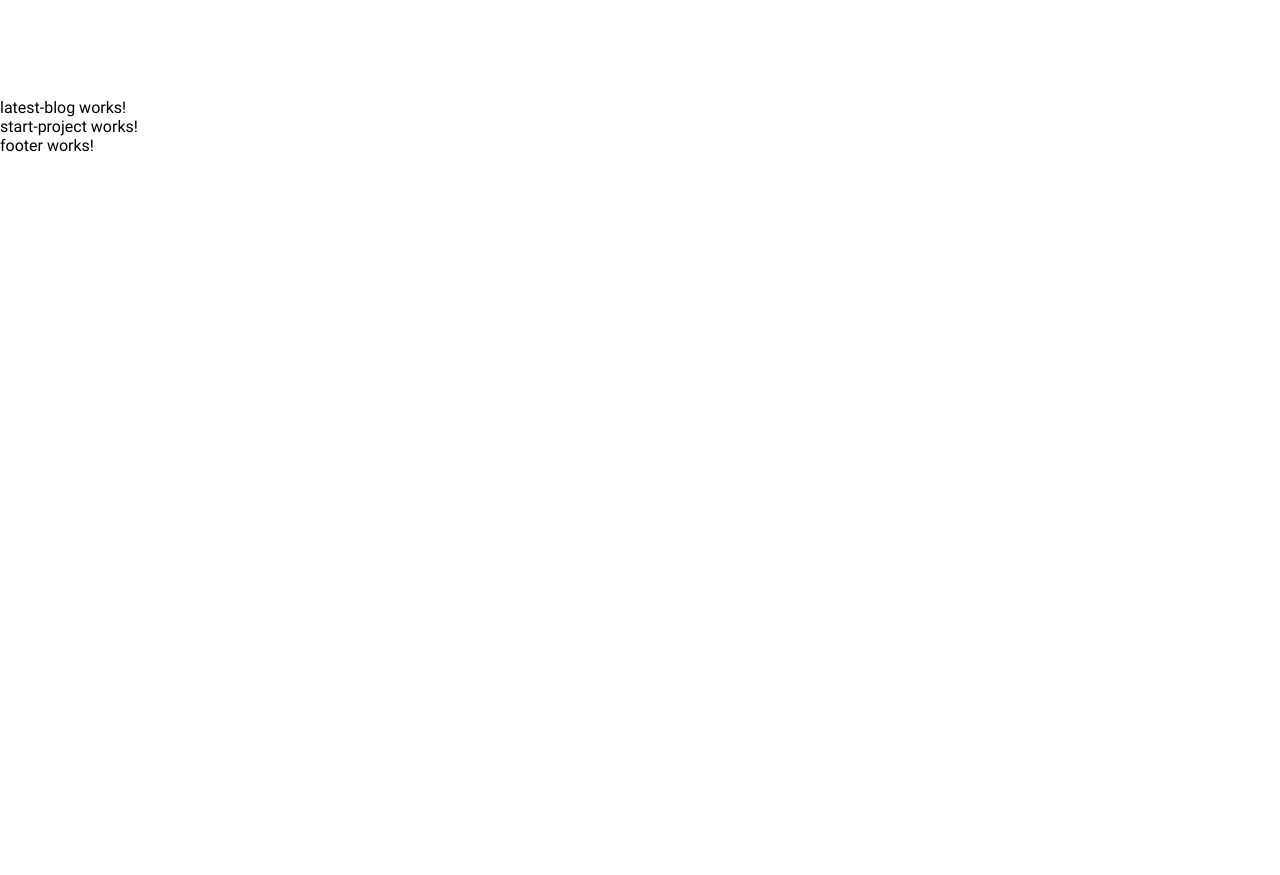
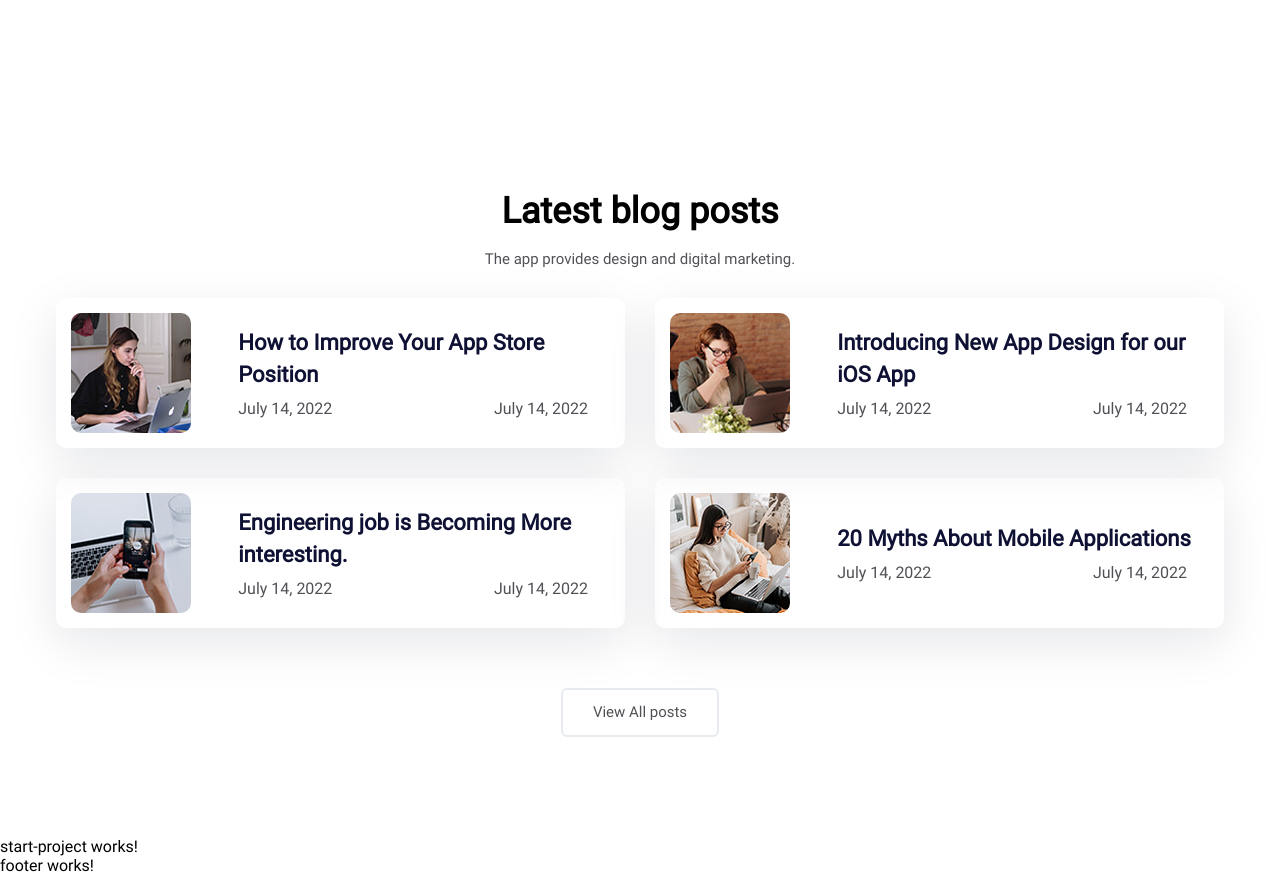
Before and after one commit to ShyraiDan/Appie-Angular, an Angular app: page / in a window 1280 px wide. Shown: the part 4160-5035 px from the top of the page. Before the commit the page ends 4315 px from the top, so only its background shows below. Built offline with nearby package versions, Linux system fonts and the light colour scheme.

Commit message:
add template and styles for latest-blog and comment components

```diff
--- a/src/app/app.module.ts
+++ b/src/app/app.module.ts
@@ -20,6 +20,7 @@ import { WhatDoItemComponent } from './main/what-do/what-do-item/what-do-item.co
 import { GetStartedAdvantageComponent } from './main/get-started/get-started-advantage/get-started-advantage.component';
 import { AdvantagesImageComponent } from './main/advantages/advantages-image/advantages-image.component';
 import { AdvantagesDescComponent } from './main/advantages/advantages-desc/advantages-desc.component';
+import { CommentComponent } from './main/latest-blog/comment/comment.component';
 
 @NgModule({
   declarations: [
@@ -41,7 +42,8 @@ import { AdvantagesDescComponent } from './main/advantages/advantages-desc/advan
     WhatDoItemComponent,
     GetStartedAdvantageComponent,
     AdvantagesImageComponent,
-    AdvantagesDescComponent
+    AdvantagesDescComponent,
+    CommentComponent
   ],
   imports: [
     BrowserModule
--- /dev/null
+++ b/src/app/main/latest-blog/comment/comment.component.css
@@ -0,0 +1,87 @@
+.posts {
+  margin-top: 30px;
+  padding: 15px;
+  border-radius: 10px;
+  box-shadow: 0px 15px 50px 0px rgba(14, 17, 51, 0.1);
+}
+.post-item {
+  display: grid;
+  grid-template-columns: 1fr;
+}
+.post-item__link {
+  transition: all 0.4s ease-out 0s;
+  font-weight: 900;
+  text-decoration: none;
+  color: #0e1133;
+  font-size: 1.46rem;
+  line-height: 32px;
+}
+.post-item__img {
+  width: 100%;
+  border-radius: 10px;
+  transition: all linear 0.3s;
+}
+.time-list {
+  margin: 0;
+  padding: 0;
+  display: flex;
+  flex-wrap: wrap;
+  justify-content: space-between;
+  list-style: none;
+}
+.time-list__item {
+  color: #505056;
+}
+@media screen and (min-width: 576px) {
+  .post-item {
+    grid-template-columns: 1fr 3fr;
+    grid-gap: 10px;
+    align-items: center;
+  }
+
+  .post-item__container {
+    padding-right: 45px;
+    margin-left: 25px;
+  }
+  .post-item__link-container {
+    margin-bottom: 8px;
+  }
+  .post-item__img {
+    width: 120px;
+  }
+  .time-list__item {
+    margin-right: 22px;
+  }
+}
+@media screen and (min-width: 768px) {
+  .posts {
+    padding: 35px;
+  }
+}
+@media screen and (min-width: 992px) {
+  .posts {
+    margin: 0;
+    padding: 15px;
+  }
+  .post-item__container {
+    padding-right: 0;
+  }
+  .post-item__link {
+    font-size: 18px;
+    line-height: 28px;
+  }
+  .post-item__link:hover {
+    color: #ff6b58;
+    transition: all 0.4s ease-out 0s;
+  }
+  .post-item__img:hover {
+    transform: scale(1.1);
+    transition: all linear 0.3s;
+  }
+}
+@media screen and (min-width: 1200px) {
+  .post-item__link {
+    font-size: 22px;
+    line-height: 32px;
+  }
+}
--- /dev/null
+++ b/src/app/main/latest-blog/comment/comment.component.html
@@ -0,0 +1,22 @@
+<div class="posts">
+  <div class="post-item">
+    <img class="post-item__img" [src]="comment.img" />
+    <div class="post-item__container">
+      <div class="post-item__link-container">
+        <a href="#" class="post-item__link">
+          {{ comment.title }}
+        </a>
+      </div>
+      <div class="time">
+        <ul class="time-list">
+          <li class="time-list__item">
+            <span class="icon icon-clock"></span> July 14, 2022
+          </li>
+          <li class="time-list__item">
+            <span class="icon icon-bubbles2"></span> July 14, 2022
+          </li>
+        </ul>
+      </div>
+    </div>
+  </div>
+</div>
--- /dev/null
+++ b/src/app/main/latest-blog/comment/comment.component.ts
@@ -0,0 +1,17 @@
+import { Component, Input, OnInit } from '@angular/core';
+
+@Component({
+  selector: 'app-comment',
+  templateUrl: './comment.component.html',
+  styleUrls: ['./comment.component.css'],
+})
+export class CommentComponent implements OnInit {
+  @Input() comment: {
+    img: string;
+    title: string;
+  };
+
+  constructor() {}
+
+  ngOnInit(): void {}
+}
--- a/src/app/main/latest-blog/latest-blog.component.css
+++ b/src/app/main/latest-blog/latest-blog.component.css
@@ -0,0 +1,92 @@
+.part12 {
+  padding-top: 90px;
+  padding-bottom: 100px;
+}
+.container9 {
+  padding-left: 1rem;
+  padding-right: 1rem;
+}
+.container9__title {
+  font-size: 1.73rem;
+  line-height: 36px;
+  text-align: center;
+}
+.container9__p {
+  font-size: 15px;
+  font-weight: 400;
+  line-height: 28px;
+  margin-top: 11px;
+  text-align: center;
+  color: #505056;
+}
+.container9__link {
+  text-decoration: none;
+  color: #505056;
+  border: 2px solid #e7eaef;
+  display: inline-block;
+  font-weight: 500;
+  text-align: center;
+  padding: 0 30px;
+  font-size: 15px;
+  line-height: 45px;
+  border-radius: 6px;
+  cursor: pointer;
+  transition: all 0.4s ease-out 0s;
+}
+
+.container9-inner {
+  padding-bottom: 25px;
+}
+.link-container {
+  display: flex;
+  justify-content: center;
+  margin-top: 60px;
+}
+@media screen and (min-width: 576px) {
+  .part12 {
+    margin: 0 auto;
+    max-width: 540px;
+  }
+  .container9__title {
+    font-size: 36px;
+    line-height: 46px;
+  }
+  .link-container {
+    justify-content: left;
+  }
+  .link-container_center {
+    justify-content: center;
+  }
+}
+@media screen and (min-width: 768px) {
+  .part12 {
+    max-width: 720px;
+  }
+  .link-container_center {
+    justify-content: left;
+  }
+  .link-container_mid {
+    justify-content: center;
+  }
+}
+@media screen and (min-width: 992px) {
+  .part12 {
+    max-width: 930px;
+  }
+  .posts-container {
+    display: grid;
+    grid-template-columns: 1fr 1fr;
+    grid-gap: 30px;
+  }
+  .container9__link:hover {
+    background: #ff6b58;
+    border-color: #ff6b58;
+    color: #fff;
+    transition: all 0.4s ease-out 0s;
+  }
+}
+@media screen and (min-width: 1200px) {
+  .part12 {
+    max-width: 1200px;
+  }
+}
--- a/src/app/main/latest-blog/latest-blog.component.html
+++ b/src/app/main/latest-blog/latest-blog.component.html
@@ -1 +1,18 @@
-<p>latest-blog works!</p>
+<div class="part12">
+  <div class="container9">
+    <div class="container9-inner">
+      <h3 class="container9__title">Latest blog posts</h3>
+      <p class="container9__p">
+        The app provides design and digital marketing.
+      </p>
+    </div>
+    <div class="posts-container">
+      <app-comment *ngFor="let item of comments" [comment]="item"></app-comment>
+    </div>
+    <div class="link-container link-container_center link-container_mid">
+      <a href="#" class="container9__link">
+        View All posts<span class="icon icon-arrow-right"></span>
+      </a>
+    </div>
+  </div>
+</div>
--- a/src/app/main/latest-blog/latest-blog.component.ts
+++ b/src/app/main/latest-blog/latest-blog.component.ts
@@ -3,13 +3,29 @@ import { Component, OnInit } from '@angular/core';
 @Component({
   selector: 'app-latest-blog',
   templateUrl: './latest-blog.component.html',
-  styleUrls: ['./latest-blog.component.css']
+  styleUrls: ['./latest-blog.component.css'],
 })
 export class LatestBlogComponent implements OnInit {
+  constructor() {}
 
-  constructor() { }
+  ngOnInit(): void {}
 
-  ngOnInit(): void {
-  }
-
+  comments = [
+    {
+      img: '../../../assets/i/blog-4.jpg',
+      title: 'How to Improve Your App Store Position',
+    },
+    {
+      img: '../../../assets/i/blog-5.jpg',
+      title: 'Introducing New App Design for our iOS App',
+    },
+    {
+      img: '../../../assets/i/blog-6.jpg',
+      title: 'Engineering job is Becoming More interesting.',
+    },
+    {
+      img: '../../../assets/i/blog-7.jpg',
+      title: '20 Myths About Mobile Applications',
+    },
+  ];
 }
```
Also changed, not shown: 1 other file (tests, documents, lock files or other folders).
